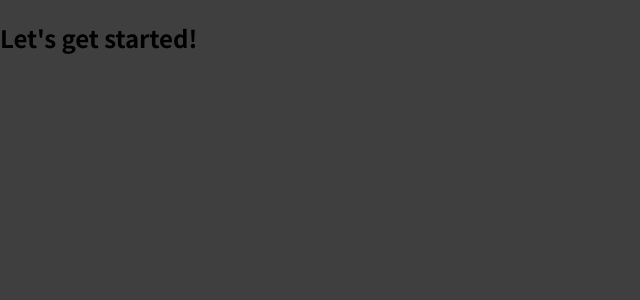
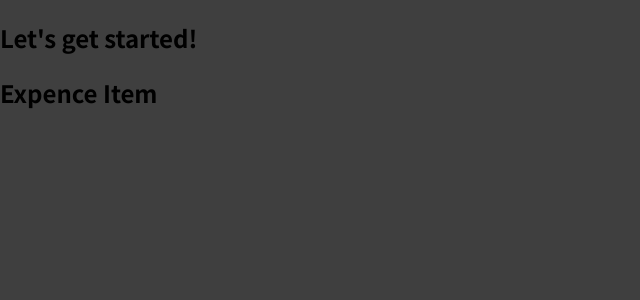
Before and after one commit to hsatya/create-complete-guide, a React (Create React App) app: page / in a window 1280 px wide. Shown: the top 300 px of the page, without its empty margins (0-640 px from the left). Built offline with nearby package versions, Linux system fonts and the light colour scheme.

Commit message:
started adding components

```diff
--- a/src/App.js
+++ b/src/App.js
@@ -1,7 +1,10 @@
+import ExpenceItem from "./components/ExpenceItem";
+
 function App() {
   return (
     <div>
       <h2>Let's get started!</h2>
+      <ExpenceItem />
     </div>
   );
 }
--- /dev/null
+++ b/src/components/ExpenceItem.js
@@ -0,0 +1,5 @@
+function ExpenceItem() {
+  return <h2>Expence Item</h2>;
+}
+
+export default ExpenceItem;
```
